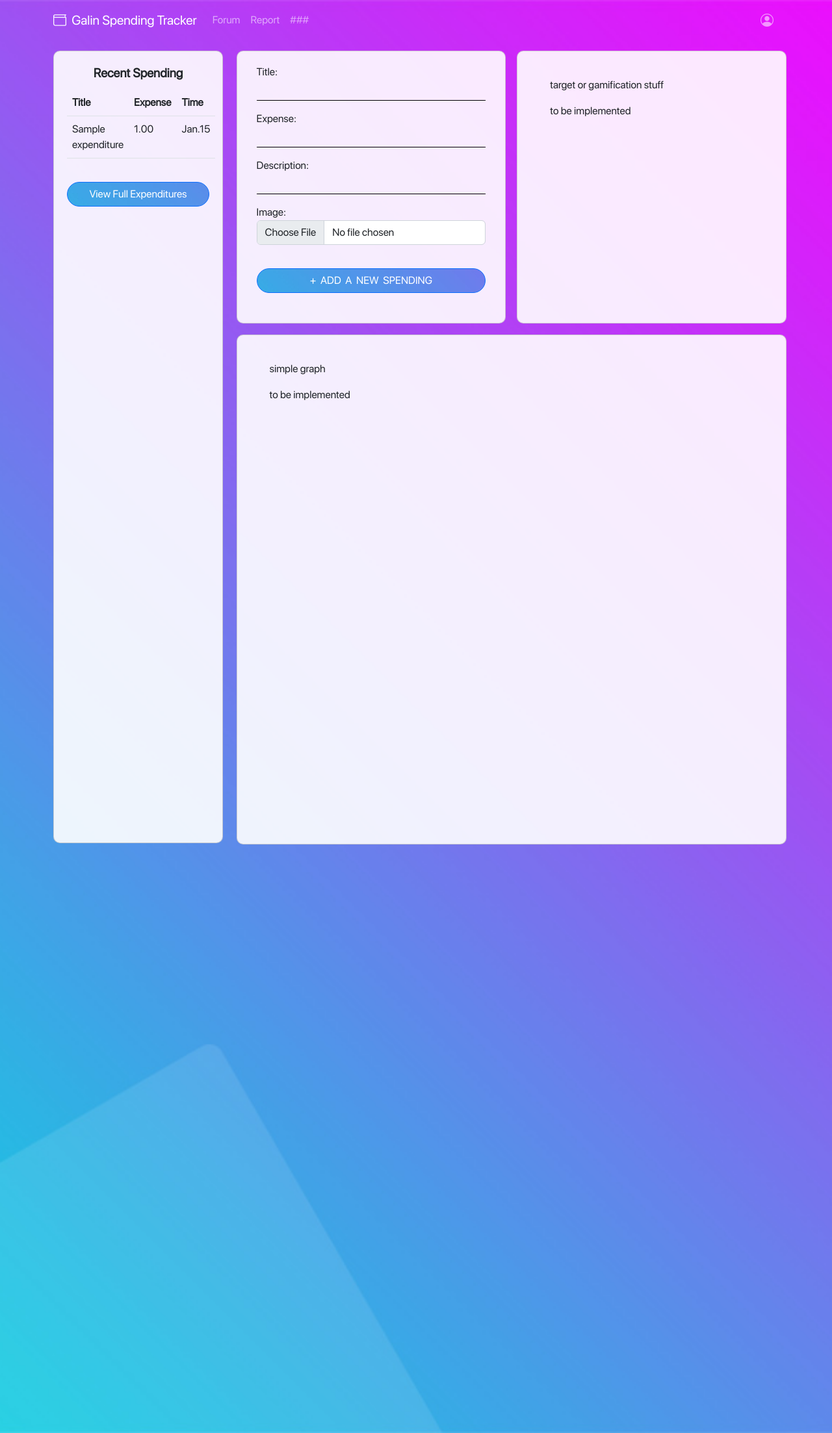
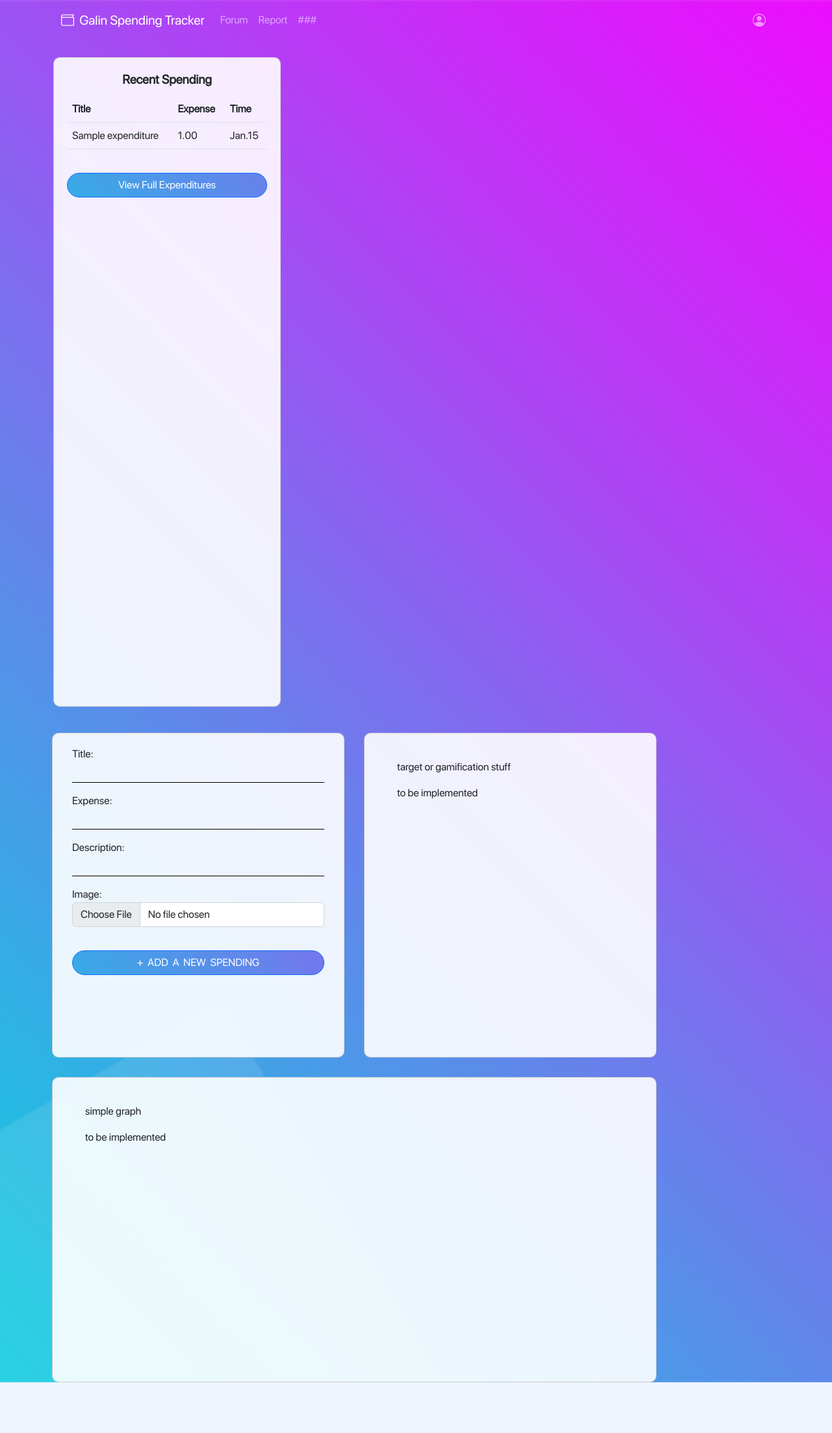
Before and after one commit to rb2cc/Team-Galin-Spending-Tracker, a Django app: page /landing_page/ in a window 1280 px wide. Shown: the whole page at 65% size. After the commit the page ends 2128 px from the top, so only its background shows below. Run offline with Django 4.2, Linux system fonts and the light colour scheme; a user stored in the database is signed in; tables that the repository leaves empty hold one stand-in row (values such as "Sample post"); some libraries are stand-ins or nearby versions.

Commit message:
Fix different screen size back ground image bug

```diff
--- a/static/custom.css
+++ b/static/custom.css
@@ -11,11 +11,9 @@
  */
 
 #cover-image {
-  background: url('images/bg-01.jpg') no-repeat center center fixed;
-  -webkit-background-size: cover;
-  -moz-background-size: cover;
+  background: url('images/bg-01.jpg') no-repeat center;
   background-size: cover;
-  -o-background-size: cover;
+  overflow : auto
 }
 
 h1.cover-heading {
@@ -41,34 +39,38 @@ p.cover-text {
 
 .full-card {
   background-color: rgb(255, 255, 255, 0.9);
+  margin-top: 10px;
   margin-left: auto;
   margin-right: auto;
-  width: 100%;
-  height: 100%;
+  width: 1300px;
+  height: 850px;
   padding-top: 40px;
   padding-left: 50px;
   padding-right: 50px;
   padding-bottom: 30px;
   border-radius: 10px;
+  overflow-y:auto;
 }
 
 .main-cardOne {
   background-color: rgba(255, 255, 255, 0.9);
-  margin-left: 0;
-  width: 100%;
-  height: 1220px;
+  margin-bottom: 30px;
+  margin-top: 10px;
+  width: 350px;
+  height: 1000px;
   padding-top: 20px;
   padding-left: 20px;
   padding-right: 20px;
-  padding-bottom: 20px;
   border-radius: 10px;
 }
 
 .main-cardTwo {
   background-color: rgba(255, 255, 255, 0.9);
-  margin-left: 1%;
-  width: 48.5%;
-  height: 420px;
+  margin-left: 10px;
+  margin-right: 20px;
+  margin-top: 10px;
+  width: 450px;
+  height: 500px;
   padding-top: 20px;
   padding-left: 30px;
   padding-right: 30px;
@@ -78,9 +80,10 @@ p.cover-text {
 
 .main-cardThree {
   background-color: rgba(255, 255, 255, 0.9);
-  margin-left: 2%;
-  width: 48.5%;
-  height: 420px;
+  margin-left: 10px;
+  margin-top: 10px;
+  width: 450px;
+  height: 500px;
   padding-top: 40px;
   padding-left: 50px;
   padding-right: 50px;
@@ -90,10 +93,10 @@ p.cover-text {
 
 .main-cardFour {
   background-color: rgba(255, 255, 255, 0.9);
-  margin-left: 1%;
-  margin-top: 2%;
-  width: 99%;
-  height: 785px;
+  margin-left: 10px;
+  margin-top: 30px;
+  width: 930px;
+  height: 470px;
   padding-top: 40px;
   padding-left: 50px;
   padding-right: 50px;
--- a/tracker/templates/base_content.html
+++ b/tracker/templates/base_content.html
@@ -1,9 +1,11 @@
 {% extends 'base.html' %}
 {% block body %}
 <div id="cover-image">
+    <div class='container vh-100'>
     {% include 'partials/navbar.html' %}
     {% include 'partials/messages.html' %}
     {% block content %}
     {% endblock %}
+    </div>
 </div>
 {% endblock %}
--- a/tracker/templates/expenditure_list.html
+++ b/tracker/templates/expenditure_list.html
@@ -1,7 +1,6 @@
 {% extends 'base_content.html' %}
 {% block content %}
-<div class='container vh-100'>
-    <div class='row h-100'>
+<div class='row'>
     <div class="card full-card">
         <table class="table">
             <thead>
@@ -31,6 +30,4 @@
         </table>
     </div>
 </div>
-</div>
-
 {% endblock %}
--- a/tracker/templates/landing_page.html
+++ b/tracker/templates/landing_page.html
@@ -1,8 +1,7 @@
 {% extends 'base_content.html' %}
 {% block content %}
-<div class='container vh-100'>
-    <div class='row h-100'>
-        <div class = 'col-3'>
+<div class='row'>
+    <div class = 'col'>
         <div class="card main-cardOne">
             <b style="font-size:larger; text-align:center; padding-bottom:10px">Recent Spending</b>
             <table class="table">
@@ -28,7 +27,7 @@
             <h2><a href='{% url 'expenditure_list' %}' class="btn btn-primary">View Full Expenditures</a></h2>
         </div>
     </div>
-        <div class = 'col-9'>
+    <div class = 'col'>
         <div class = 'row'>
             <div class="card main-cardTwo">
                 <form method="POST" enctype='multipart/form-data'>
@@ -50,6 +49,4 @@
         </div>
     </div>
 </div>
-</div>
-
 {% endblock %}
--- a/tracker/views.py
+++ b/tracker/views.py
@@ -65,7 +65,7 @@ def landing_page(request):
             return redirect('landing_page')
     else:
         form = ExpenditureForm()
-    spendingList = Expenditure.objects.filter(user=request.user).order_by('-date_created')[0:25]
+    spendingList = Expenditure.objects.filter(user=request.user).order_by('-date_created')[0:16]
     return render(request, 'landing_page.html', {'form': form, 'spendings':spendingList})
 
 
```
Also changed, not shown: tracker/templates/change_password.html (+1 -6 lines), tracker/templates/change_password_success.html (+6 -11 lines), tracker/templates/edit_user.html (+1 -6 lines). Lines whose indentation alone changed are shown as unchanged.
